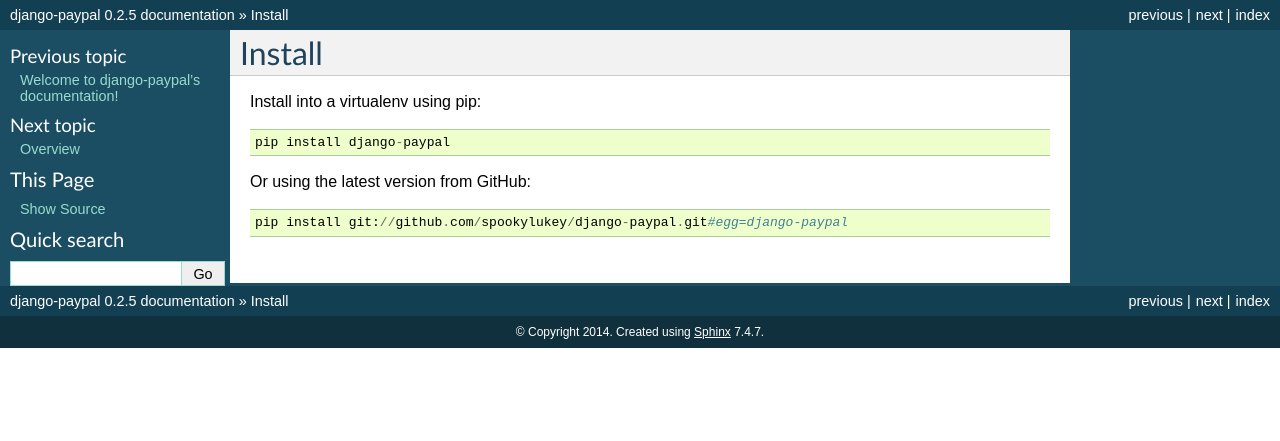
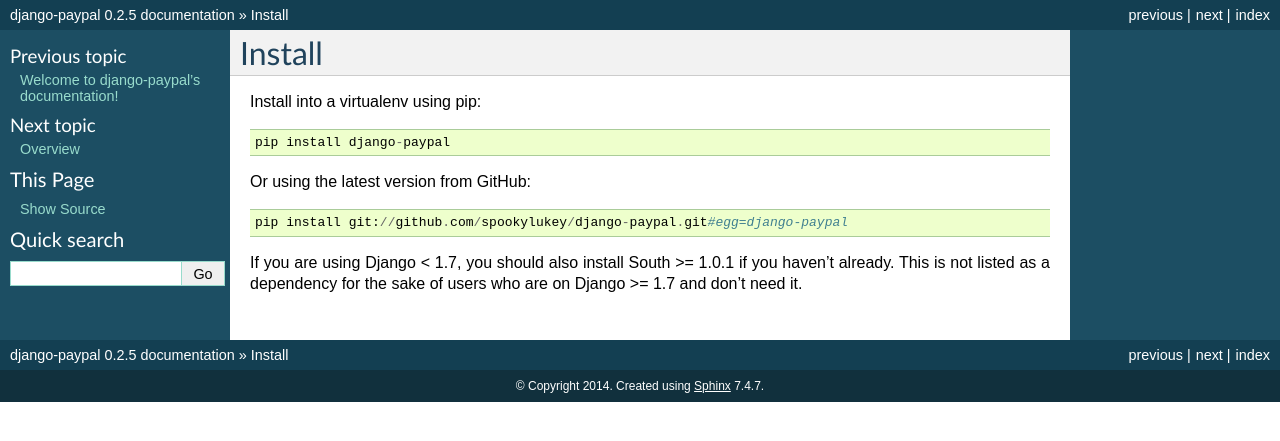
Before and after one commit to spookylukey/django-paypal, a Sphinx documentation site: the page built from docs/install.rst, in a window 1280 px wide. Shown: the top 441 px of the page. Built offline with Sphinx 7.4.7, drawn with Linux system fonts in a browser that asks for light colours; pages that are not in the unit, such as notebooks, are missing from menus.

Commit message:
Don't depend on South.
Fixes issue #101

```diff
--- a/CHANGES.rst
+++ b/CHANGES.rst
@@ -8,6 +8,11 @@
 detailed information about all changes.
 
 Below is a summary:
+
+Version 0.2.6
+-------------
+
+* Small fixes, including not depending on South.
 
 Version 0.2.5
 -------------
--- a/docs/install.rst
+++ b/docs/install.rst
@@ -9,3 +9,7 @@
 Or using the latest version from GitHub::
 
     pip install git://github.com/spookylukey/django-paypal.git#egg=django-paypal
+
+If you are using Django < 1.7, you should also install South >= 1.0.1 if you
+haven't already. This is not listed as a dependency for the sake of users who
+are on Django >= 1.7 and don't need it.
--- a/setup.py
+++ b/setup.py
@@ -24,7 +24,6 @@
     install_requires=[
         'Django>=1.4',
         'six>=1.4.1',
-        'South>=1.0',
         'requests>=2.5.3',
     ],
     description=DESCRIPTION,
```
Also changed, not shown: 1 other file.
